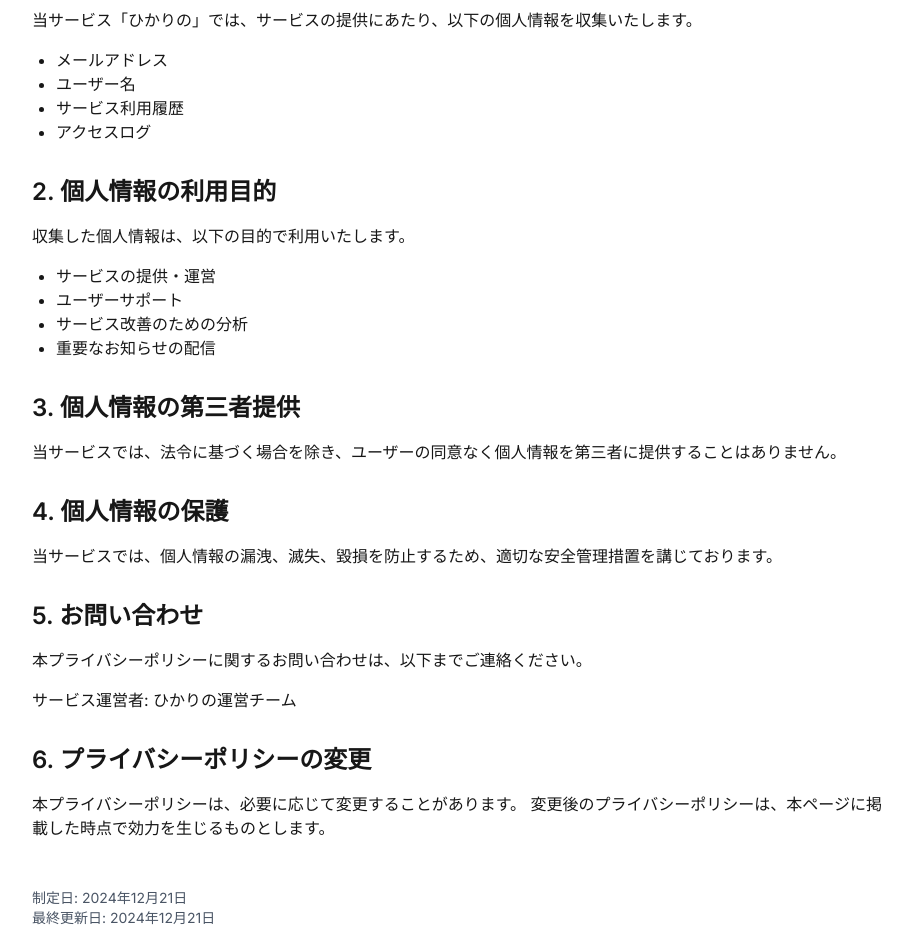
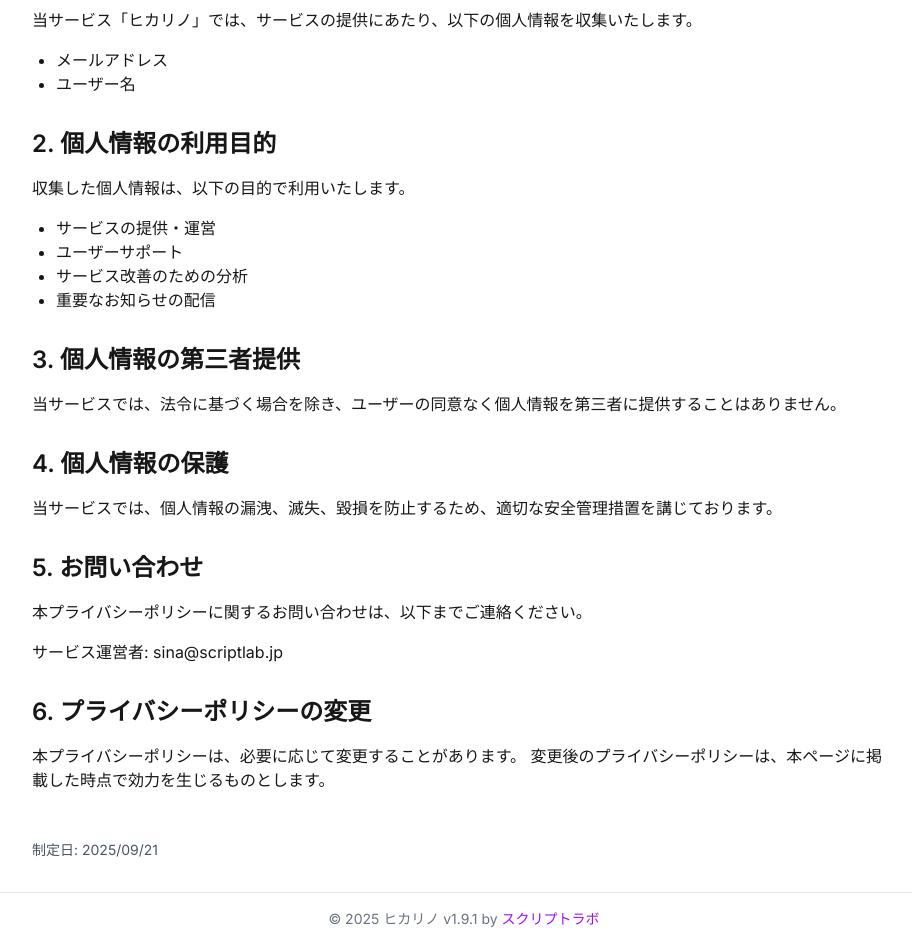
Before and after one commit to Sina-TehraniFard/hikarino, a Next.js app: page /privacy in a window 1280 px wide. Shown: the part 140-1092 px from the top of the page, without its empty margins (176-1088 px from the left). Built offline with nearby package versions, Linux system fonts and the light colour scheme; no server answers.

Commit message:
fix:一部修正

```diff
--- a/src/app/privacy/page.tsx
+++ b/src/app/privacy/page.tsx
@@ -1,8 +1,8 @@
 import { Metadata } from 'next'
 
 export const metadata: Metadata = {
-  title: 'プライバシーポリシー | ひかりの',
-  description: 'ひかりのサービスのプライバシーポリシーについて',
+  title: 'プライバシーポリシー | ヒカリノ',
+  description: 'ヒカリノサービスのプライバシーポリシーについて',
 }
 
 export default function PrivacyPage() {
@@ -14,13 +14,11 @@ export default function PrivacyPage() {
         <section className="mb-8">
           <h2 className="text-2xl font-semibold mb-4">1. 個人情報の収集について</h2>
           <p className="mb-4">
-            当サービス「ひかりの」では、サービスの提供にあたり、以下の個人情報を収集いたします。
+            当サービス「ヒカリノ」では、サービスの提供にあたり、以下の個人情報を収集いたします。
           </p>
           <ul className="list-disc pl-6 mb-4">
             <li>メールアドレス</li>
             <li>ユーザー名</li>
-            <li>サービス利用履歴</li>
-            <li>アクセスログ</li>
           </ul>
         </section>
 
@@ -57,7 +55,7 @@ export default function PrivacyPage() {
             本プライバシーポリシーに関するお問い合わせは、以下までご連絡ください。
           </p>
           <p className="mb-4">
-            サービス運営者: ひかりの運営チーム
+            サービス運営者: sina@scriptlab.jp
           </p>
         </section>
 
@@ -70,8 +68,7 @@ export default function PrivacyPage() {
         </section>
 
         <div className="mt-12 text-sm text-gray-600">
-          <p>制定日: 2024年12月21日</p>
-          <p>最終更新日: 2024年12月21日</p>
+          <p>制定日: 2025/09/21</p>
         </div>
       </div>
     </div>
```
